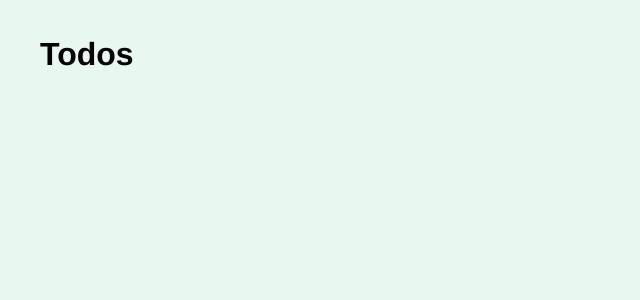
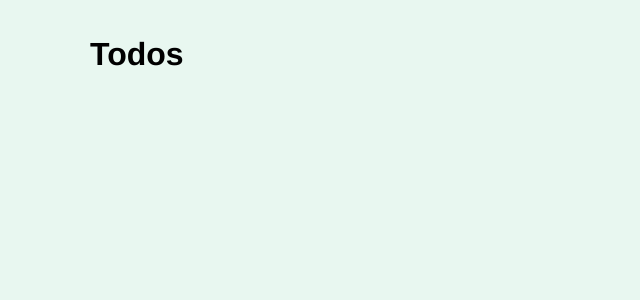
Before and after one commit to rybrockdev/to-do-list-app, a Vue app: page / in a window 1280 px wide. Shown: the top 300 px of the page, without its empty margins (0-640 px from the left). Built offline with nearby package versions, Linux system fonts and the light colour scheme.

Commit message:
Started to build the todos module

```diff
--- a/src/App.vue
+++ b/src/App.vue
@@ -24,7 +24,7 @@ body {
 }
 .container {
   max-width: 1100px;
-  margin: 0;
+  margin: auto;
   overflow: auto;
   padding: 0 2rem;
 }
--- /dev/null
+++ b/src/Store/index.js
@@ -0,0 +1,14 @@
+import Vuex from 'vuex';
+import Vue from 'vue';
+import todos from './modules/todos';
+
+
+//load in Vuex
+Vue.use(Vuex);
+
+//create store
+export default new Vuex.Store({
+  modules: {
+    todos
+  }
+})
--- /dev/null
+++ b/src/Store/modules/todos.js
@@ -0,0 +1,18 @@
+import axios from 'axios';
+
+const state = {};
+
+const getters = {};
+
+const actions = {};
+
+const mutations = {};
+
+
+
+export default {
+  state,
+  getters,
+  actions,
+  mutations
+}
--- a/src/main.js
+++ b/src/main.js
@@ -3,12 +3,14 @@
 import Vue from 'vue'
 import App from './App'
 import router from './router'
+import store from './Store'
 
 Vue.config.productionTip = false
 
 /* eslint-disable no-new */
 new Vue({
   el: '#app',
+  store,
   router,
   components: { App },
   template: '<App/>'
```
